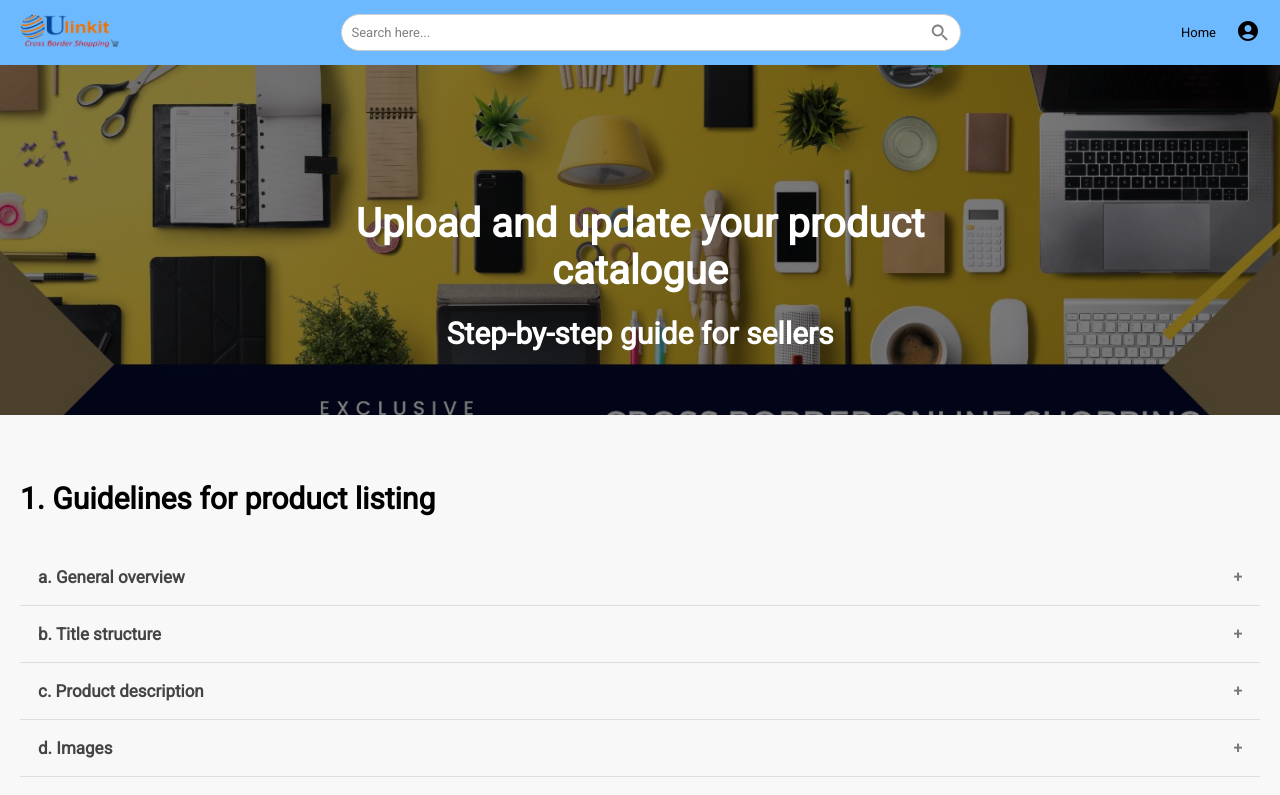
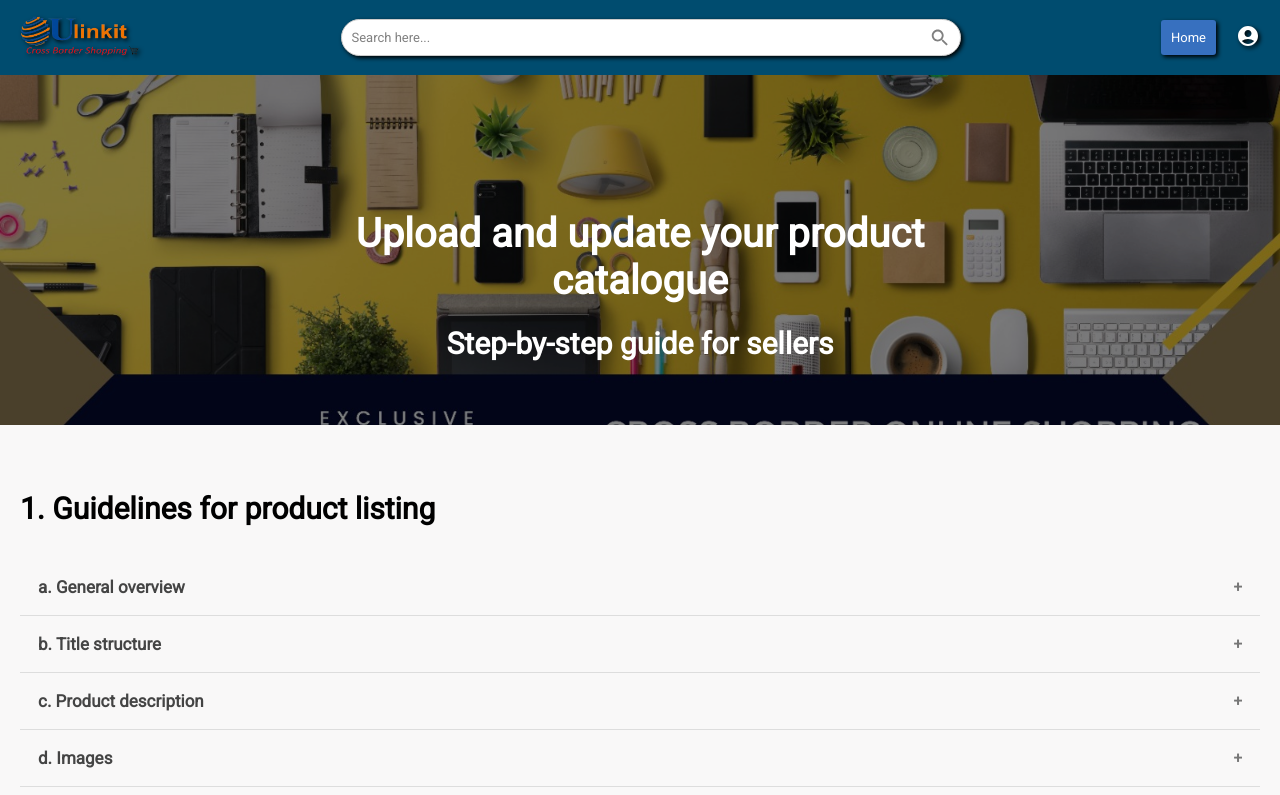
Before and after one commit to imuv21/UlinkECommerce, a React (Vite) app: page /guidelines in a window 1280 px wide. Shown: the top 795 px of the page. Built offline with nearby package versions, Linux system fonts and the light colour scheme.

Commit message:
update-drop-12

```diff
--- a/src/components/Header/Header.jsx
+++ b/src/components/Header/Header.jsx
@@ -92,12 +92,12 @@ const Header = () => {
 
         <div className="flex head-start">
           <div className="header-nav">
-             <Link to="/">Home</Link>
-            {userType === 'buyer' && (<Link to="/become-a-seller">Become A Seller</Link>)}
+             <Link to="/" className='header-btns'>Home</Link>
+            {userType === 'buyer' && (<Link to="/become-a-seller" className='header-btns'>Become A Seller</Link>)}
           </div>
 
           <div className={`icon-container ${isClicked ? 'clicked' : ''}`} onClick={handleClick}>
-            <AccountCircleIcon />
+            <AccountCircleIcon style={{color: 'white',  filter: "drop-shadow(2px 2px 2px black)"}} />
             {isClicked && (
               <div className="popup">
                 <div className='popupbox'>
@@ -138,7 +138,7 @@ const Header = () => {
 
           {userType === 'buyer' && (
             <div style={{ position: 'relative', cursor: 'pointer' }} onClick={tocart}>
-              <ShoppingCartIcon />
+              <ShoppingCartIcon style={{color: 'white', filter: "drop-shadow(2px 2px 2px black)"}} />
               <div style={cartcount}>{carttext}</div>
             </div>
           )}
--- a/src/components/Header/style.css
+++ b/src/components/Header/style.css
@@ -78,6 +78,7 @@
   border: 1px solid #ccc;
   border-radius: 22px;
   width: 100%;
+  filter: drop-shadow(2px 2px 2px black);
 }
 
 .search-input2 span {
@@ -99,10 +100,10 @@
   display: flex;
   align-items: center;
   justify-content: space-between;
-  height: 65px;
+  height: 75px;
   padding: 10px 20px;
   gap: 20px;
-  background-color: rgb(109, 185, 255);
+  background-color: #004c6f;
 }
 
 .head-end, .head-start {
@@ -110,7 +111,8 @@
 }
 
 .logo {
-  width: 100px;
+  width: 120px;
+  filter: drop-shadow(2px 2px 2px black);
 }
 
 .header-nav {
@@ -194,6 +196,18 @@
   color: black;
 }
 
+.header-btns{
+  width: fit-content;
+  padding: 10px;
+  display: flex;
+  align-items: center;
+  justify-content: center;
+  border-radius: var(--br2);
+  background-color: var(--CodeTwo);
+  color: white;
+  filter: drop-shadow(2px 2px 2px black);
+}
+
 
 
 @media screen and (max-width: 600px) {
--- a/src/pages/FilterPage.jsx
+++ b/src/pages/FilterPage.jsx
@@ -14,7 +14,9 @@ const FilterPage = () => {
     //product api
     const [products, setProducts] = useState([]);
     const [filteredProducts, setFilteredProducts] = useState([]);
+    const [sortBy, setSortBy] = useState('low');
     useEffect(() => {
+        if (products.length === 0) {
             const fetchData = async () => {
                 try {
                     const response = await axios.get('https://fakestoreapi.com/products');
@@ -24,17 +26,49 @@ const FilterPage = () => {
                 }
             };
             fetchData();
-    }, []);
+        }
+    }, [products]);
 
-    // filter products based on price range
+
+
+    // filter products based on price range and short products
     useEffect(() => {
         const filtered = products.filter(product => {
             const productPrice = parseFloat(product.price);
             return productPrice >= price[0] && productPrice <= price[1];
         });
-        setFilteredProducts(filtered);
-    }, [price, products]);
 
+        let sortedProducts = [...filtered];
+        switch (sortBy) {
+            case 'newest':
+                sortedProducts.sort((a, b) => new Date(b.date) - new Date(a.date));
+                break;
+            case 'oldest':
+                sortedProducts.sort((a, b) => new Date(a.date) - new Date(b.date));
+                break;
+            case 'high':
+                sortedProducts.sort((a, b) => parseFloat(b.price) - parseFloat(a.price));
+                break;
+            case 'low':
+                sortedProducts.sort((a, b) => parseFloat(a.price) - parseFloat(b.price));
+                break;
+            // case 'relevance': // Implement relevance sorting if needed
+            //     // Implement relevance sorting logic
+            //     break;
+            default:
+                break;
+        }
+        setFilteredProducts(sortedProducts);
+    }, [products, price, sortBy]);
+
+    const handleSortChange = (event) => {
+        setSortBy(event.target.value);
+    };
+
+
+
+
+    //TruncateText
     const truncateText = (text, maxLength) => {
         if (text.length <= maxLength) {
             return text;
@@ -97,12 +131,12 @@ const FilterPage = () => {
                         <div className="heading2 wh">Healthy Snacks (21 Products)</div>
                         <div className="flex" style={{ gap: '20px' }}>
                             <div className="heading2" style={{ whiteSpace: 'nowrap' }}>Short By</div>
-                            <select name="shortby" className='selectshort'>
+                            <select name="shortby" className='selectshort' value={sortBy} onChange={handleSortChange}>
                                 <option value="newest">Newest</option>
                                 <option value="oldest">Oldest</option>
                                 <option value="high">Price : High to Low</option>
                                 <option value="low">Price : Low to High</option>
-                                <option value="relevance">Relevance</option>
+                                {/* <option value="relevance">Relevance</option> */}
                             </select>
                         </div>
                     </div>
```
Lines whose indentation alone changed are shown as unchanged.
